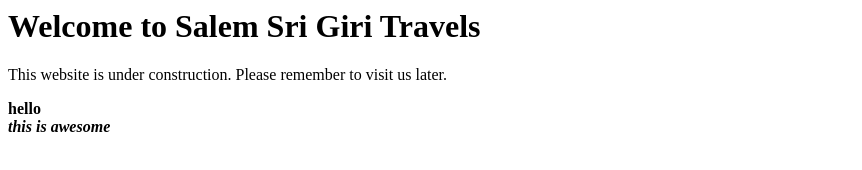
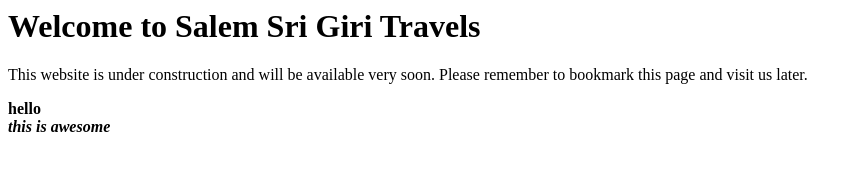
Before and after one commit to ashwinkumar2705/travel2, a plain HTML site: page index.html in a window 1280 px wide. Shown: the whole page, without its empty margins (0-862 px from the left). Drawn offline with Linux system fonts and the light colour scheme.

Commit message:
adding available soon text

```diff
--- a/index.html
+++ b/index.html
@@ -1,7 +1,7 @@
 <html>
 <h1> Welcome to Salem Sri Giri Travels</h1>
 <body>
-This website is under construction. Please remember to visit us later.
+This website is under construction and will be available very soon. Please remember to bookmark this page and visit us later.
   <p><b>hello <br>
     <i>this is awesome</i></b></p>
 </body>
```
